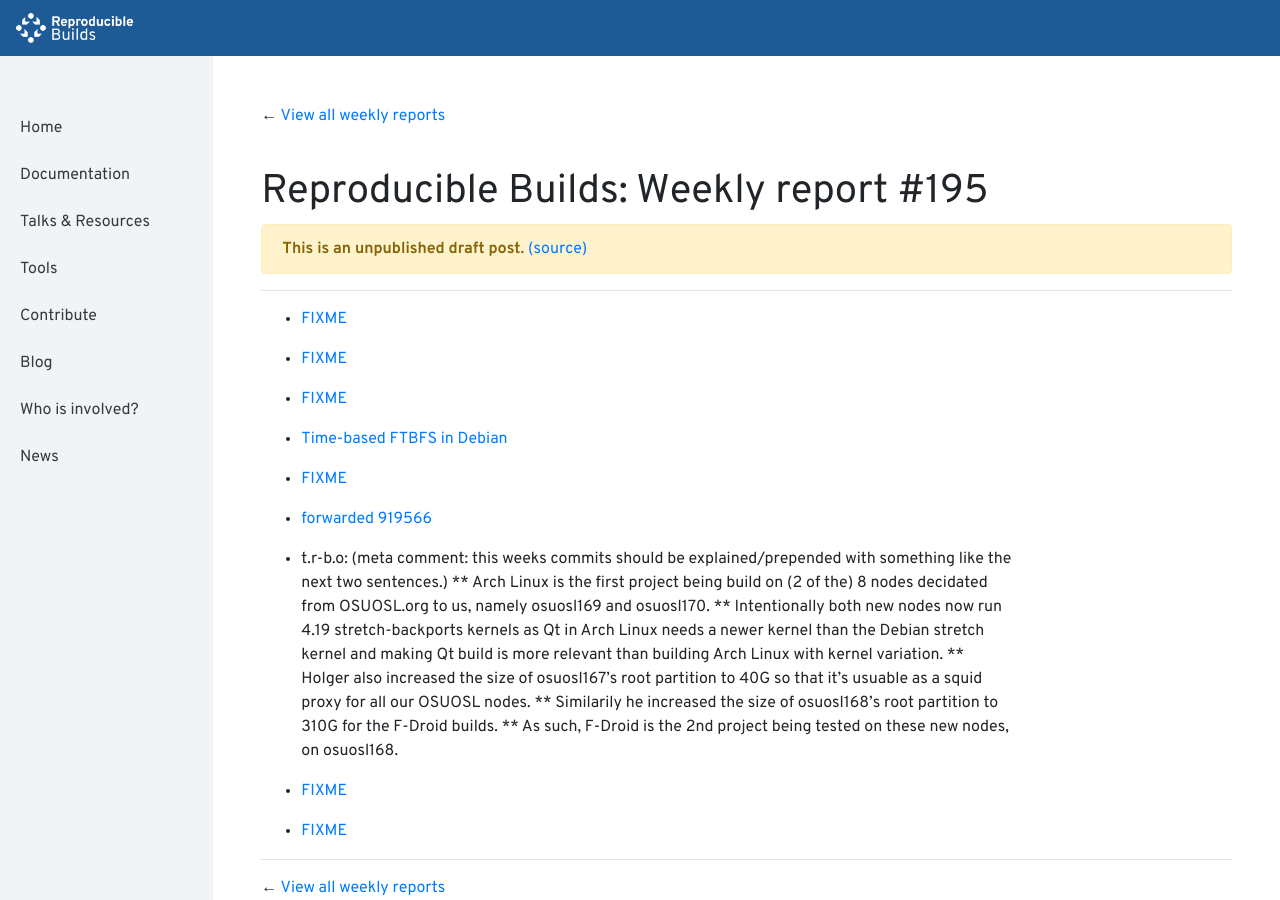
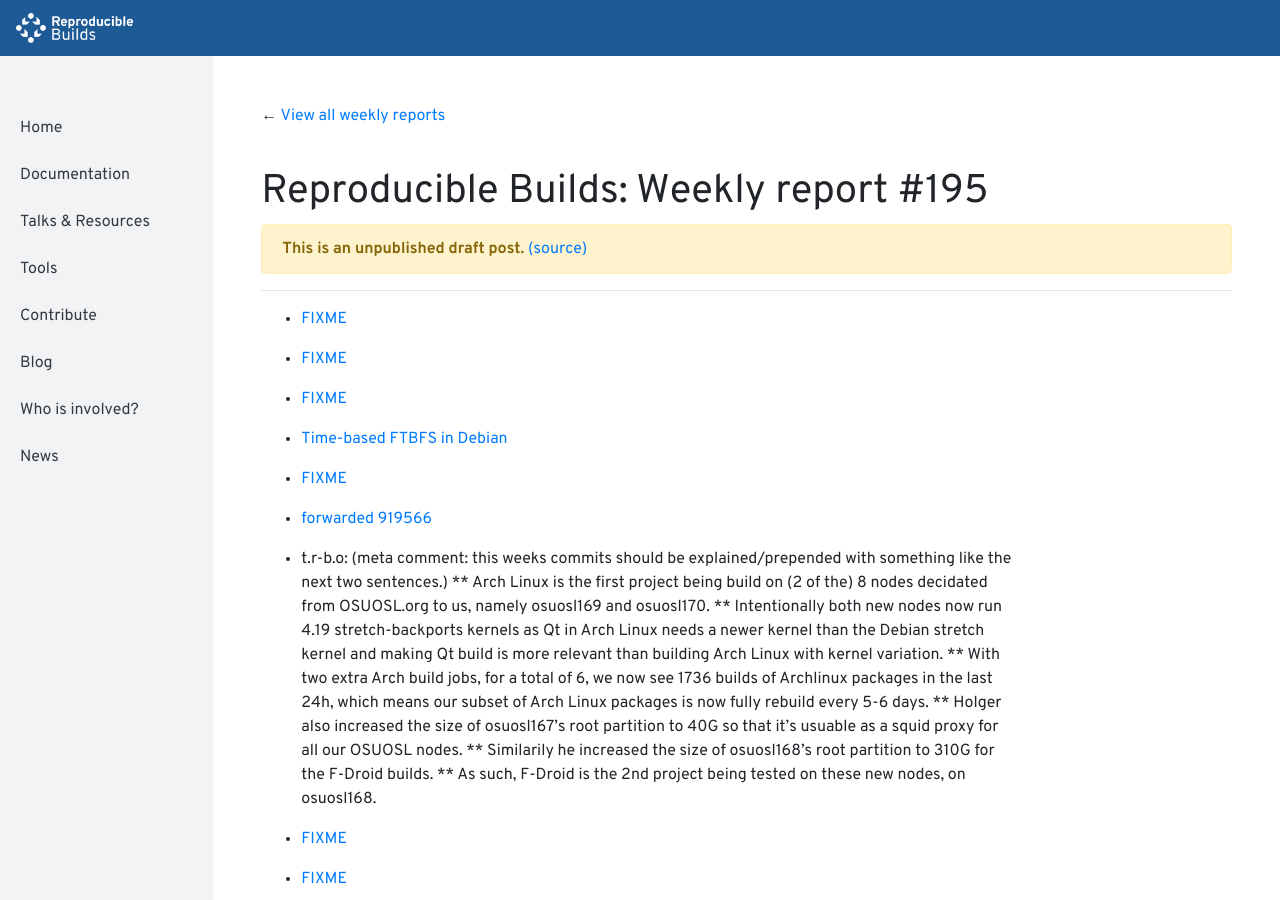
Before and after one commit to prototypefund/reproducible-website, a Jekyll site: the page built from _blog/posts/195.md, in a window 1280 px wide and 900 px high. Built offline with Jekyll 4.4.1, drawn with Linux system fonts in a browser that asks for light colours.

Commit message:
195: Arch Linux is now fully rebuild every 5-6 days
Signed-off-by: Holger Levsen <holger@layer-acht.org>

```diff
--- a/_blog/posts/195.md
+++ b/_blog/posts/195.md
@@ -20,6 +20,7 @@ week: 195
 (meta comment: this weeks commits should be explained/prepended with something like the next two sentences.)
 ** Arch Linux is the first project being build on (2 of the) 8 nodes decidated from OSUOSL.org to us, namely osuosl169 and osuosl170.
 ** Intentionally both new nodes now run 4.19 stretch-backports kernels as Qt in Arch Linux needs a newer kernel than the Debian stretch kernel and making Qt build is more relevant than building Arch Linux with kernel variation.
+** With two extra Arch build jobs, for a total of 6, we now see 1736 builds of Archlinux packages in the last 24h, which means our subset of Arch Linux packages is now fully rebuild every 5-6 days.
 ** Holger also increased the size of osuosl167's root partition to 40G so that it's usuable as a squid proxy for all our OSUOSL nodes.
 ** Similarily he increased the size of osuosl168's root partition to 310G for the F-Droid builds.
 ** As such, F-Droid is the 2nd project being tested on these new nodes, on osuosl168.
```
